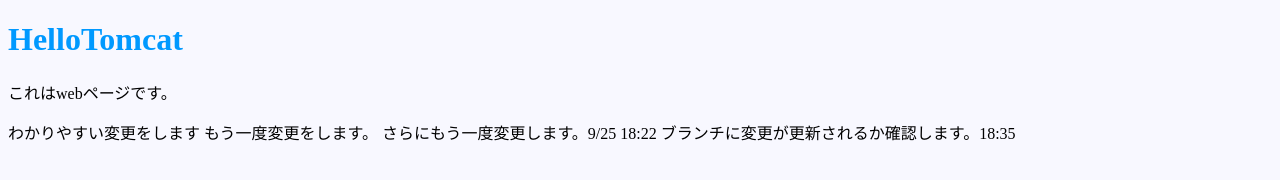
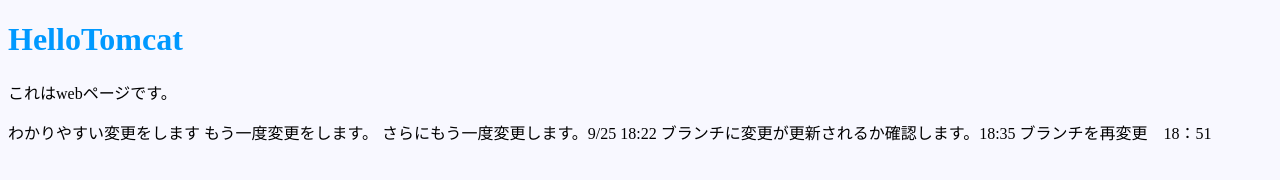
Before and after one commit to TakahiroSSS/JV15, a plain HTML site: page HelloTomcat/index.html in a window 1280 px wide. Drawn offline with Linux system fonts and the light colour scheme.

Commit message:
ブランチを再変更　18：51

```diff
--- a/HelloTomcat/index.html
+++ b/HelloTomcat/index.html
@@ -15,6 +15,7 @@
 			<a>もう一度変更をします。</a>
 			<a>さらにもう一度変更します。9/25 18:22</a>
 			<a>ブランチに変更が更新されるか確認します。18:35</a>
+			<a>ブランチを再変更　18：51</a>
 		</main>
 	</body>
 </html>
```
